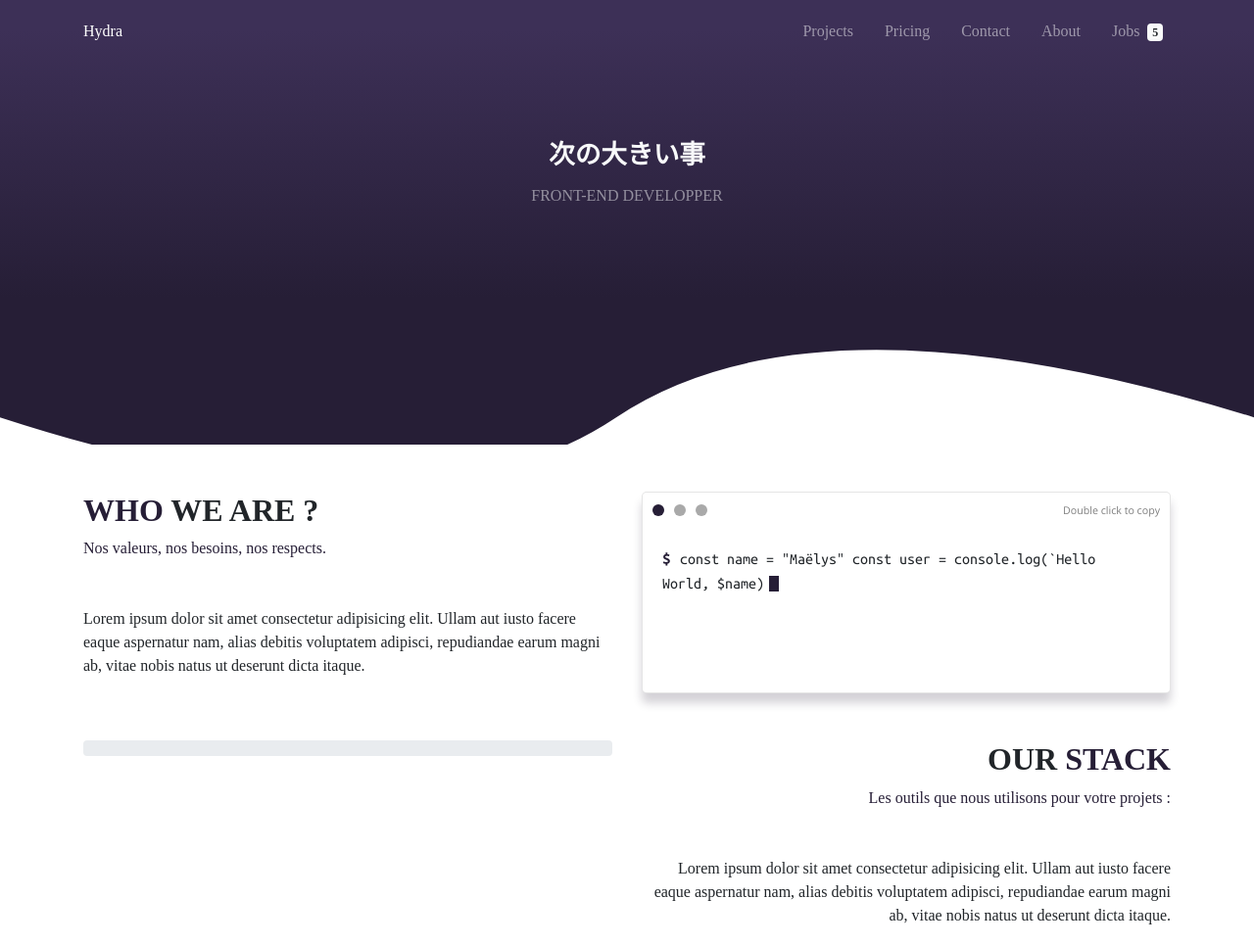
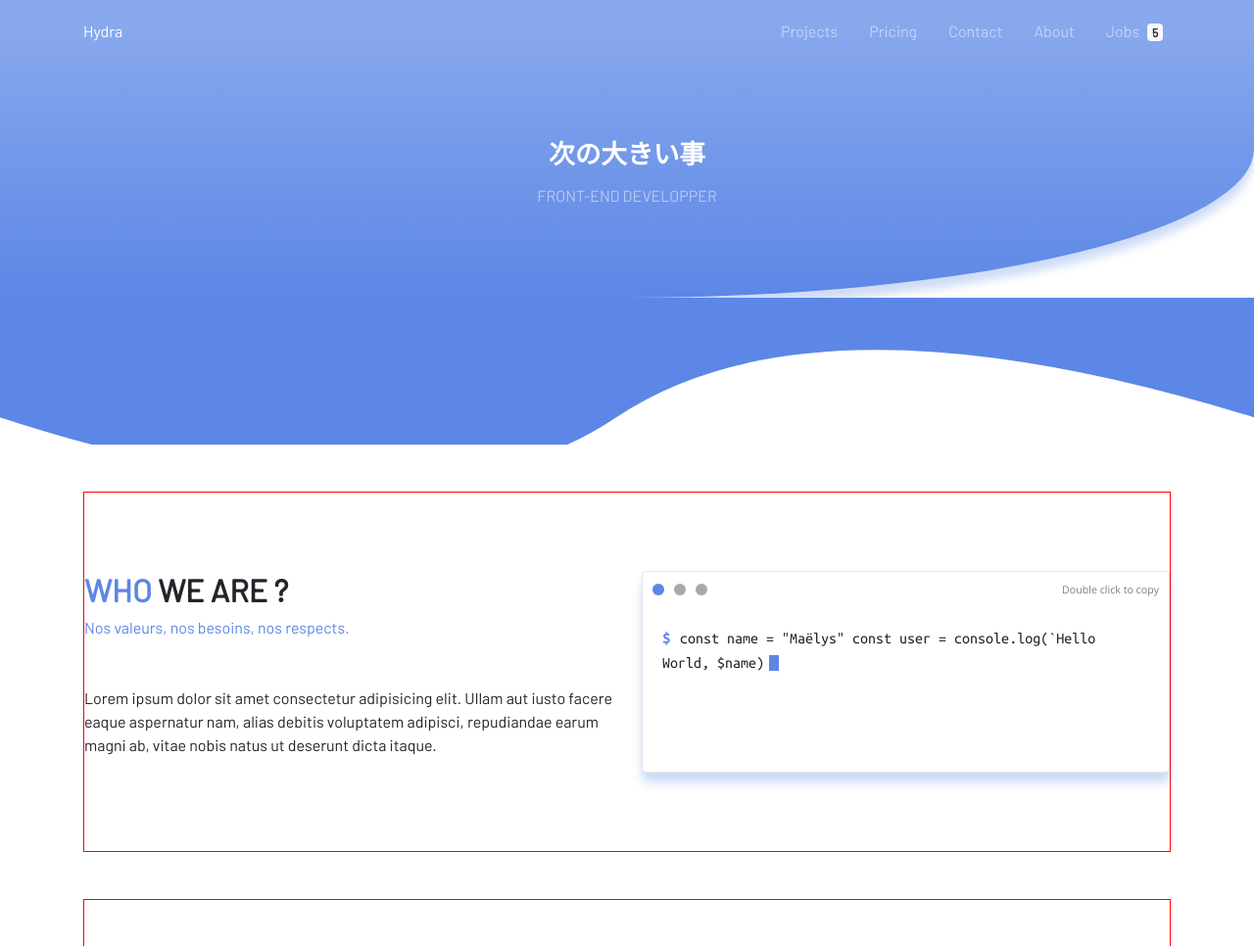
Before and after one commit to OliveCh12/Hydra, a Gatsby site: page / in a window 1280 px wide. Shown: the top 966 px of the page at 98% size. Built offline with nearby package versions, Linux system fonts and the light colour scheme; Gatsby itself is replaced by a stand-in of ours.

Commit message:
Update SCSS

```diff
--- /dev/null
+++ b/src/styles/components/_sections.scss
@@ -0,0 +1,9 @@
+section {
+    padding-top: 5rem;
+    padding-bottom: 5rem;
+    border: 1px solid red;
+
+    .section-content {
+        border: 1px solid rgba($color: green, $alpha: 0.3);
+    }
+}
--- a/src/styles/components/footer.scss
+++ b/src/styles/components/footer.scss
@@ -5,6 +5,8 @@
 
     h5 {
         font-size: 12pt;
+        font-family: 'Noto Sans JP', sans-serif;
+
     }
 
 }
--- a/src/styles/components/header.scss
+++ b/src/styles/components/header.scss
@@ -2,6 +2,8 @@ header {
     background-image: linear-gradient(180deg, lighten($primary, 10%) 10%, $primary 100%);
     background-color: $primary;
     box-shadow: $box-shadow-glow;
+    border-bottom-left-radius: 0%;
+    border-bottom-right-radius: 50%;
 
     nav {
         font-size: 12pt;
@@ -32,7 +34,7 @@ header {
 
 .hero-content {
     text-align: center;
-    color: $light;
+    color: #fff;
 
 
     h1 {
@@ -50,6 +52,7 @@ header {
     p {
         font-size: 12pt;
         text-transform: uppercase;
+        font-weight: lighter;
         opacity: 0.5;
     }
 }
--- a/src/styles/main.scss
+++ b/src/styles/main.scss
@@ -1,18 +1,24 @@
 // Override default variables before the import
-@import url('https://fonts.googleapis.com/css?family=Barlow|Noto+Sans+JP&display=swap');
+@import url('https://fonts.googleapis.com/css?family=Noto+Sans+JP|Barlow&display=swap');
 
-$primary : rgb(38, 30, 54);
+@import "./modules/colors";
 
 $box-shadow-flat: 0px 10px 0px rgba($color: $primary, $alpha: 0.5);
-$box-shadow-glow: 0px 10px 10px rgba($color: $primary, $alpha: 0.2);
+$box-shadow-glow: 0px 10px 10px rgba($color: $primary, $alpha: 0.3);
+@import "./components/header.scss";
+@import "./components/sections";
 
-$font-stack: Barlow,
-sans-serif;
-$primary-color: #333;
+@import "./components/footer.scss";
+@import "./components/loader.scss";
+@import "./components/terminal.scss";
+
+
+
+
 
 body {
-    font-family: 'San Francisco Text' !important;
-    color: $primary-color;
+    font-family: 'Barlow', sans-serif !important;
+
 }
 
 h2 {
@@ -25,7 +31,7 @@ strong {
     color: $primary;
 }
 
-#gatsby-focus-wrapper{
+#gatsby-focus-wrapper {
     display: flex;
     flex-direction: column;
     min-height: 100vh;
@@ -33,12 +39,3 @@ strong {
 
 // Import Bootstrap and its default variables
 @import '~bootstrap/scss/bootstrap.scss';
-@import "./components/header.scss";
-@import "./components/footer.scss";
-@import "./components/loader.scss";
-@import "./components/terminal.scss";
-
-
-
-
-$body-bg: $light;
--- /dev/null
+++ b/src/styles/modules/_colors.scss
@@ -0,0 +1,3 @@
+$primary : rgb(92, 135, 230);
+$body-bg: #fff;
+$white: #fff;
```
Also changed, not shown: src/styles/components/_cards.scss (added).
